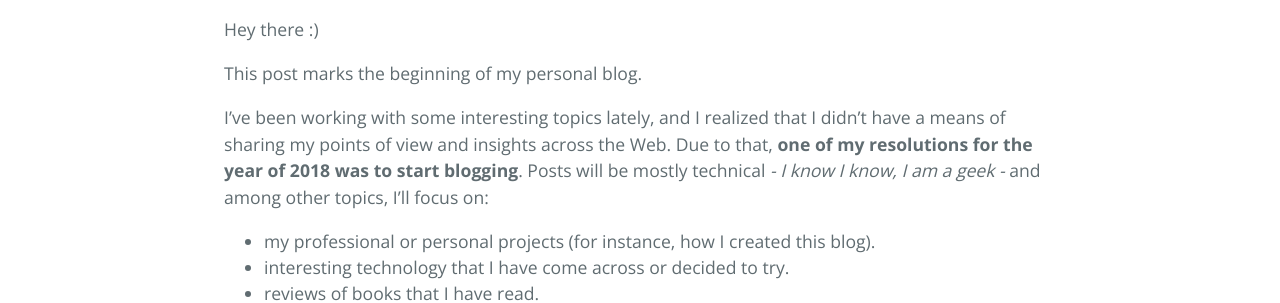
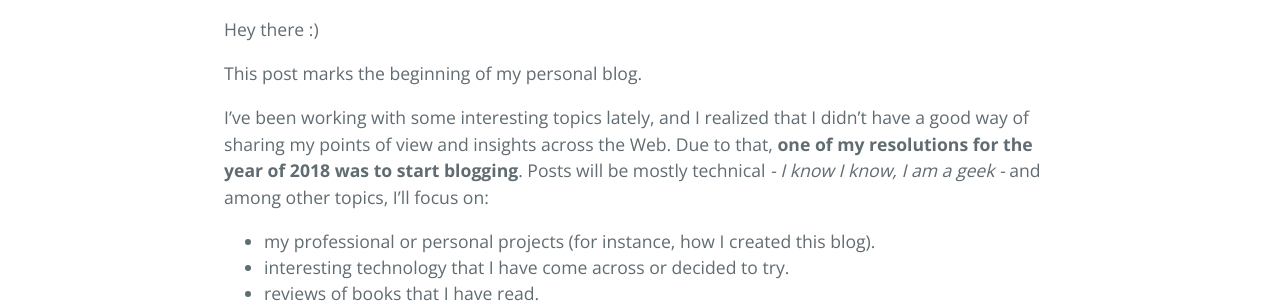
Before and after one commit to ikas/ikas.github.io, a Jekyll site: the page built from _posts/2018-01-14-hello-world.markdown, in a window 1280 px wide. Shown: the part 496-799 px from the top of the page. Built offline with Jekyll 4.4.1, drawn with Linux system fonts in a browser that asks for light colours.

```diff
--- a/_config.yml
+++ b/_config.yml
@@ -17,7 +17,7 @@ title: Pacheco's
 email: henriquejcpacheco@gmail.com
 description: >- # this means to ignore newlines until "baseurl:"
   Hey, I am Henrique Pacheco, software engineer @ Bsolus, Braga, Portugal.
-  This is my blog, where I post updates about my the projects I'm involved and my views on broad life topics.
+  This is my blog, where I post updates about the projects I'm involved and my views on broad life topics.
 baseurl: "" # the subpath of your site, e.g. /blog
 url: "https://ikas.gihub.io" # the base hostname & protocol for your site, e.g. http://example.com
 
@@ -38,6 +38,7 @@ defaults:
     values:
       image: true
 
+google_analytics: UA-85742872-1
 # Exclude from processing.
 # The following items will not be processed, by default. Create a custom list
 # to override the default setting.
--- a/_posts/2018-01-14-hello-world.markdown
+++ b/_posts/2018-01-14-hello-world.markdown
@@ -10,7 +10,7 @@ Hey there :)
 
 This post marks the beginning of my personal blog.
 
-I've been working with some interesting topics lately, and I realized that I didn't have a means of sharing my points of view and insights across the Web. Due to that, **one of my resolutions for the year of 2018 was to start blogging**. Posts will be mostly technical *- I know I know, I am a geek -* and among other topics, I'll focus on:
+I've been working with some interesting topics lately, and I realized that I didn't have a good way of sharing my points of view and insights across the Web. Due to that, **one of my resolutions for the year of 2018 was to start blogging**. Posts will be mostly technical *- I know I know, I am a geek -* and among other topics, I'll focus on:
 * my professional or personal projects (for instance, how I created this blog).
 * interesting technology that I have come across or decided to try.
 * reviews of books that I have read.
```
